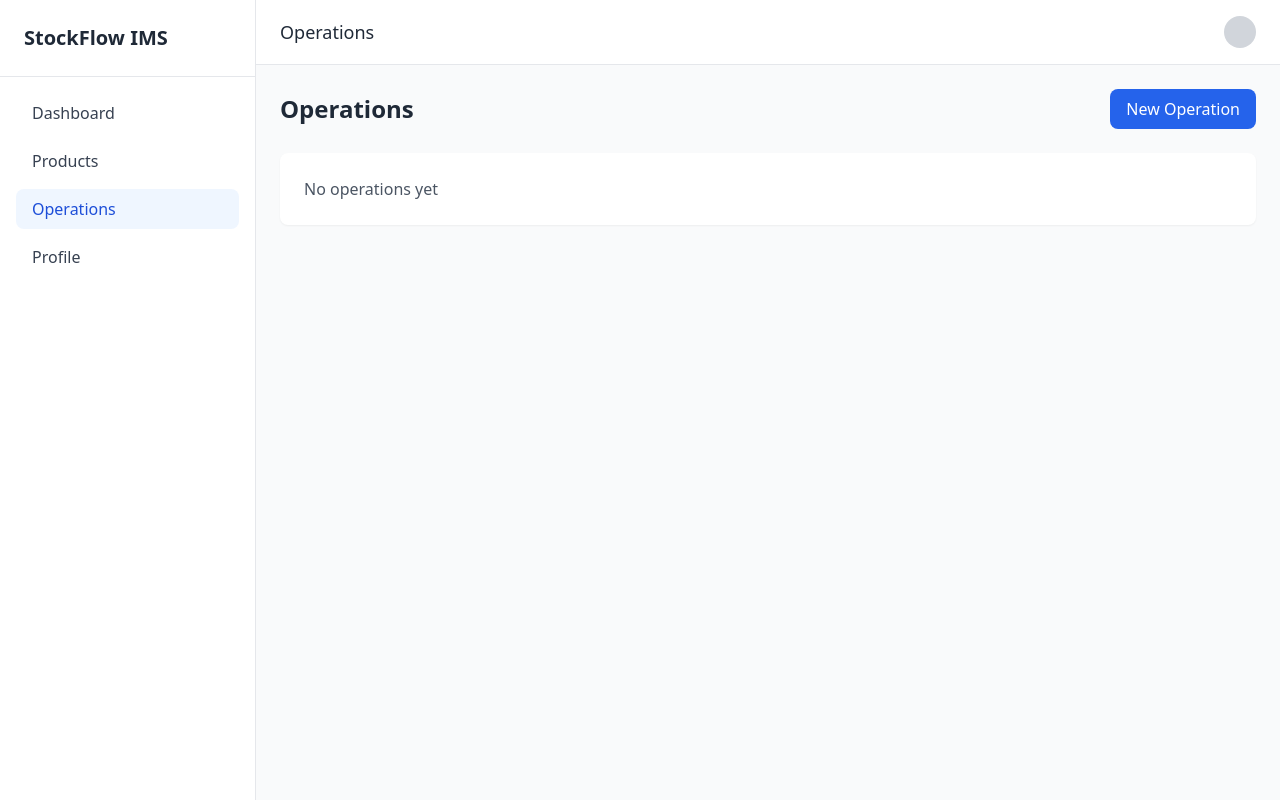
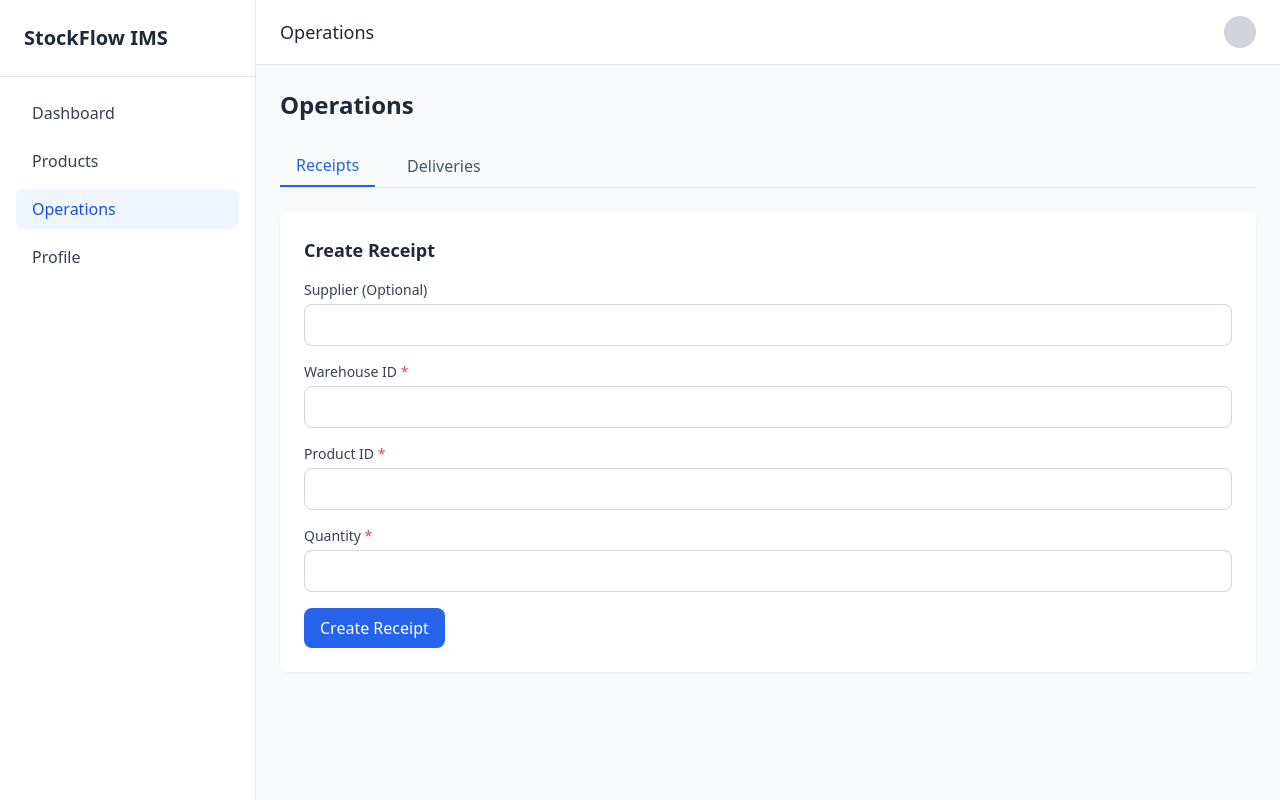
Before and after one commit to Sarvaiya-Vatsal/stockflow-ims, a React (Vite) app in the folder frontend/: page /operations in a window 1280 px wide. Built offline with nearby package versions, Linux system fonts and the light colour scheme; sample sign-in values are in the browser's storage.

Commit message:
Implement OperationsPage layout with Receipt and Delivery transaction forms

```diff
--- a/frontend/src/pages/OperationsPage.jsx
+++ b/frontend/src/pages/OperationsPage.jsx
@@ -1,15 +1,278 @@
+import { useState } from "react";
+import api from "../services/api";
+
 function OperationsPage() {
+  const [activeTab, setActiveTab] = useState("receipts");
+  const [supplier, setSupplier] = useState("");
+  const [warehouseId, setWarehouseId] = useState("");
+  const [productId, setProductId] = useState("");
+  const [quantity, setQuantity] = useState("");
+  const [loading, setLoading] = useState(false);
+  const [success, setSuccess] = useState("");
+  const [error, setError] = useState("");
+
+  const [customer, setCustomer] = useState("");
+  const [deliveryWarehouseId, setDeliveryWarehouseId] = useState("");
+  const [deliveryProductId, setDeliveryProductId] = useState("");
+  const [deliveryQuantity, setDeliveryQuantity] = useState("");
+  const [deliveryLoading, setDeliveryLoading] = useState(false);
+  const [deliverySuccess, setDeliverySuccess] = useState("");
+  const [deliveryError, setDeliveryError] = useState("");
+
+  const handleReceiptSubmit = async (e) => {
+    e.preventDefault();
+    setError("");
+    setSuccess("");
+
+    if (!warehouseId || !productId || !quantity) {
+      setError("Warehouse, Product, and Quantity are required");
+      return;
+    }
+
+    const qty = parseInt(quantity);
+    if (isNaN(qty) || qty <= 0) {
+      setError("Quantity must be a positive number");
+      return;
+    }
+
+    setLoading(true);
+
+    try {
+      await api.post("/stock/receipts", {
+        supplier: supplier || null,
+        warehouseId,
+        lines: [{ productId, quantity: qty }],
+      });
+
+      setSuccess("Receipt created successfully");
+      setSupplier("");
+      setWarehouseId("");
+      setProductId("");
+      setQuantity("");
+    } catch (err) {
+      setError(err.response?.data?.error || "Failed to create receipt");
+    } finally {
+      setLoading(false);
+    }
+  };
+
+  const handleDeliverySubmit = async (e) => {
+    e.preventDefault();
+    setDeliveryError("");
+    setDeliverySuccess("");
+
+    if (!deliveryWarehouseId || !deliveryProductId || !deliveryQuantity) {
+      setDeliveryError("Warehouse, Product, and Quantity are required");
+      return;
+    }
+
+    const qty = parseInt(deliveryQuantity);
+    if (isNaN(qty) || qty <= 0) {
+      setDeliveryError("Quantity must be a positive number");
+      return;
+    }
+
+    setDeliveryLoading(true);
+
+    try {
+      await api.post("/stock/deliveries", {
+        customer: customer || null,
+        warehouseId: deliveryWarehouseId,
+        lines: [{ productId: deliveryProductId, quantity: qty }],
+      });
+
+      setDeliverySuccess("Delivery created successfully");
+      setCustomer("");
+      setDeliveryWarehouseId("");
+      setDeliveryProductId("");
+      setDeliveryQuantity("");
+    } catch (err) {
+      setDeliveryError(
+        err.response?.data?.error || "Failed to create delivery"
+      );
+    } finally {
+      setDeliveryLoading(false);
+    }
+  };
+
   return (
     <div>
-      <div className="flex items-center justify-between mb-6">
-        <h2 className="text-2xl font-semibold text-gray-800">Operations</h2>
-        <button className="px-4 py-2 bg-blue-600 text-white rounded-lg hover:bg-blue-700 transition-colors">
-          New Operation
-        </button>
+      <h2 className="text-2xl font-semibold text-gray-800 mb-6">Operations</h2>
+
+      <div className="border-b border-gray-200 mb-6">
+        <div className="flex space-x-4">
+          <button
+            onClick={() => setActiveTab("receipts")}
+            className={`px-4 py-2 font-medium transition-colors ${
+              activeTab === "receipts"
+                ? "text-blue-600 border-b-2 border-blue-600"
+                : "text-gray-600 hover:text-gray-800"
+            }`}
+          >
+            Receipts
+          </button>
+          <button
+            onClick={() => setActiveTab("deliveries")}
+            className={`px-4 py-2 font-medium transition-colors ${
+              activeTab === "deliveries"
+                ? "text-blue-600 border-b-2 border-blue-600"
+                : "text-gray-600 hover:text-gray-800"
+            }`}
+          >
+            Deliveries
+          </button>
+        </div>
       </div>
-      <div className="bg-white rounded-lg shadow-sm p-6">
-        <p className="text-gray-600">No operations yet</p>
-      </div>
+
+      {activeTab === "receipts" && (
+        <div className="bg-white rounded-lg shadow-sm p-6">
+          <h3 className="text-lg font-semibold text-gray-800 mb-4">
+            Create Receipt
+          </h3>
+          <form onSubmit={handleReceiptSubmit} className="space-y-4">
+            <div>
+              <label className="block text-sm font-medium text-gray-700 mb-1">
+                Supplier (Optional)
+              </label>
+              <input
+                type="text"
+                value={supplier}
+                onChange={(e) => setSupplier(e.target.value)}
+                className="w-full px-3 py-2 border border-gray-300 rounded-lg focus:outline-none focus:ring-2 focus:ring-blue-500"
+              />
+            </div>
+            <div>
+              <label className="block text-sm font-medium text-gray-700 mb-1">
+                Warehouse ID <span className="text-red-500">*</span>
+              </label>
+              <input
+                type="text"
+                value={warehouseId}
+                onChange={(e) => setWarehouseId(e.target.value)}
+                required
+                className="w-full px-3 py-2 border border-gray-300 rounded-lg focus:outline-none focus:ring-2 focus:ring-blue-500"
+              />
+            </div>
+            <div>
+              <label className="block text-sm font-medium text-gray-700 mb-1">
+                Product ID <span className="text-red-500">*</span>
+              </label>
+              <input
+                type="text"
+                value={productId}
+                onChange={(e) => setProductId(e.target.value)}
+                required
+                className="w-full px-3 py-2 border border-gray-300 rounded-lg focus:outline-none focus:ring-2 focus:ring-blue-500"
+              />
+            </div>
+            <div>
+              <label className="block text-sm font-medium text-gray-700 mb-1">
+                Quantity <span className="text-red-500">*</span>
+              </label>
+              <input
+                type="number"
+                value={quantity}
+                onChange={(e) => setQuantity(e.target.value)}
+                required
+                min="1"
+                className="w-full px-3 py-2 border border-gray-300 rounded-lg focus:outline-none focus:ring-2 focus:ring-blue-500"
+              />
+            </div>
+            {error && (
+              <div className="text-sm text-red-600 bg-red-50 p-3 rounded">
+                {error}
+              </div>
+            )}
+            {success && (
+              <div className="text-sm text-green-600 bg-green-50 p-3 rounded">
+                {success}
+              </div>
+            )}
+            <button
+              type="submit"
+              disabled={loading}
+              className="px-4 py-2 bg-blue-600 text-white rounded-lg hover:bg-blue-700 transition-colors disabled:bg-blue-400 disabled:cursor-not-allowed"
+            >
+              {loading ? "Creating..." : "Create Receipt"}
+            </button>
+          </form>
+        </div>
+      )}
+
+      {activeTab === "deliveries" && (
+        <div className="bg-white rounded-lg shadow-sm p-6">
+          <h3 className="text-lg font-semibold text-gray-800 mb-4">
+            Create Delivery
+          </h3>
+          <form onSubmit={handleDeliverySubmit} className="space-y-4">
+            <div>
+              <label className="block text-sm font-medium text-gray-700 mb-1">
+                Customer (Optional)
+              </label>
+              <input
+                type="text"
+                value={customer}
+                onChange={(e) => setCustomer(e.target.value)}
+                className="w-full px-3 py-2 border border-gray-300 rounded-lg focus:outline-none focus:ring-2 focus:ring-blue-500"
+              />
+            </div>
+            <div>
+              <label className="block text-sm font-medium text-gray-700 mb-1">
+                Warehouse ID <span className="text-red-500">*</span>
+              </label>
+              <input
+                type="text"
+                value={deliveryWarehouseId}
+                onChange={(e) => setDeliveryWarehouseId(e.target.value)}
+                required
+                className="w-full px-3 py-2 border border-gray-300 rounded-lg focus:outline-none focus:ring-2 focus:ring-blue-500"
+              />
+            </div>
+            <div>
+              <label className="block text-sm font-medium text-gray-700 mb-1">
+                Product ID <span className="text-red-500">*</span>
+              </label>
+              <input
+                type="text"
+                value={deliveryProductId}
+                onChange={(e) => setDeliveryProductId(e.target.value)}
+                required
+                className="w-full px-3 py-2 border border-gray-300 rounded-lg focus:outline-none focus:ring-2 focus:ring-blue-500"
+              />
+            </div>
+            <div>
+              <label className="block text-sm font-medium text-gray-700 mb-1">
+                Quantity <span className="text-red-500">*</span>
+              </label>
+              <input
+                type="number"
+                value={deliveryQuantity}
+                onChange={(e) => setDeliveryQuantity(e.target.value)}
+                required
+                min="1"
+                className="w-full px-3 py-2 border border-gray-300 rounded-lg focus:outline-none focus:ring-2 focus:ring-blue-500"
+              />
+            </div>
+            {deliveryError && (
+              <div className="text-sm text-red-600 bg-red-50 p-3 rounded">
+                {deliveryError}
+              </div>
+            )}
+            {deliverySuccess && (
+              <div className="text-sm text-green-600 bg-green-50 p-3 rounded">
+                {deliverySuccess}
+              </div>
+            )}
+            <button
+              type="submit"
+              disabled={deliveryLoading}
+              className="px-4 py-2 bg-blue-600 text-white rounded-lg hover:bg-blue-700 transition-colors disabled:bg-blue-400 disabled:cursor-not-allowed"
+            >
+              {deliveryLoading ? "Creating..." : "Create Delivery"}
+            </button>
+          </form>
+        </div>
+      )}
     </div>
   );
 }
```
